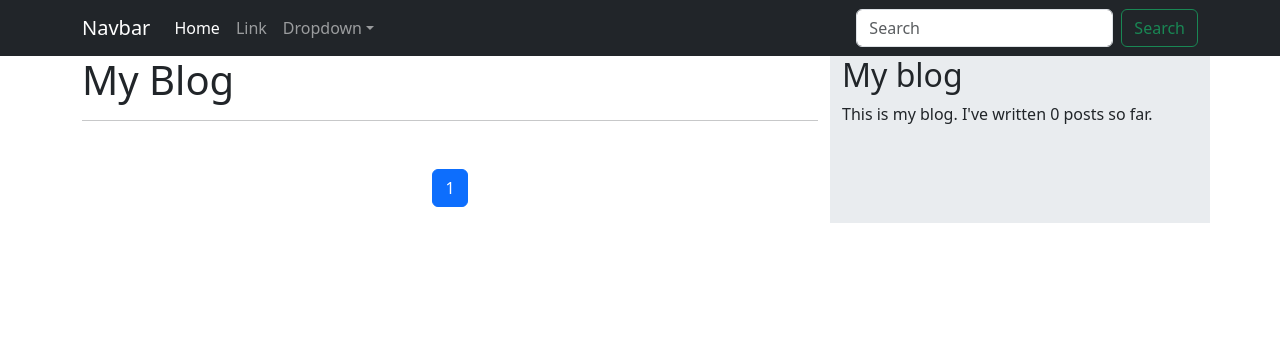
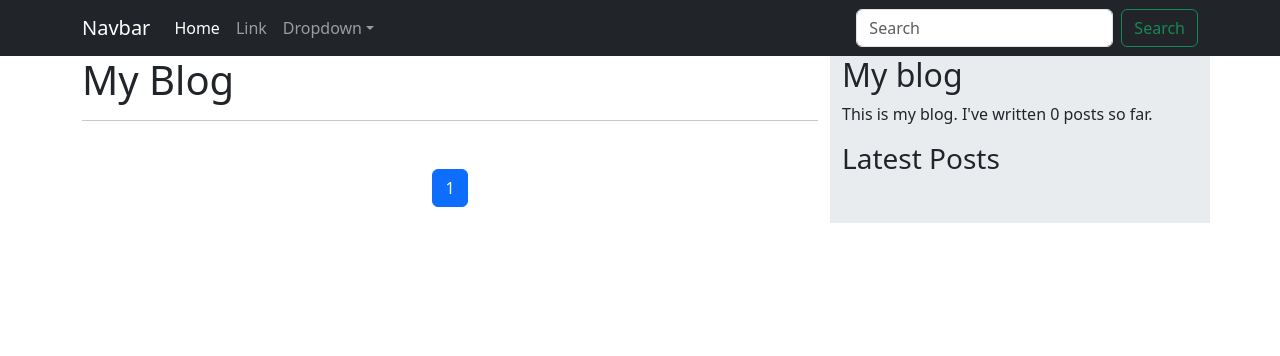
Before and after one commit to ahmadfaraz2/blog-uni, a Django app: page /blog/ in a window 1280 px wide. Shown: the top 356 px of the page. Run offline with Django 4.2, Linux system fonts and the light colour scheme; data that the repository does not hold is empty.

Commit message:
Create a inclusion tag that returns a context variable

```diff
--- a/blog/templates/blog/base.html
+++ b/blog/templates/blog/base.html
@@ -107,6 +107,8 @@
                             This is my blog.
                             I've written {% total_posts %} posts so far.
                         </p>
+                        <h3>Latest Posts</h3>
+                        {% show_latest_posts 3 %}
                         {% block sidebar %}
 
                         {% endblock sidebar %}
--- /dev/null
+++ b/blog/templates/blog/post/latest_posts.html
@@ -0,0 +1,7 @@
+<ul>
+    {% for post in latest_posts %}
+        <li>
+            <a href="{{post.get_absolute_url}}">{{post.title}}</a>
+        </li>
+    {% endfor %}
+</ul>
--- a/blog/templatetags/custom_tags.py
+++ b/blog/templatetags/custom_tags.py
@@ -8,3 +8,9 @@ register = template.Library()
 @register.simple_tag
 def total_posts():
     return Post.published.count()
+
+
+@register.inclusion_tag(filename="blog/post/latest_posts.html")
+def show_latest_posts(count=5):
+    latest_posts = Post.published.order_by("-publish")[:count]
+    return {"latest_posts": latest_posts}
```
Also changed, not shown: blog/templates/blog/post/detail.html (+2 -6 lines), learning.md (+4 -0 lines).
